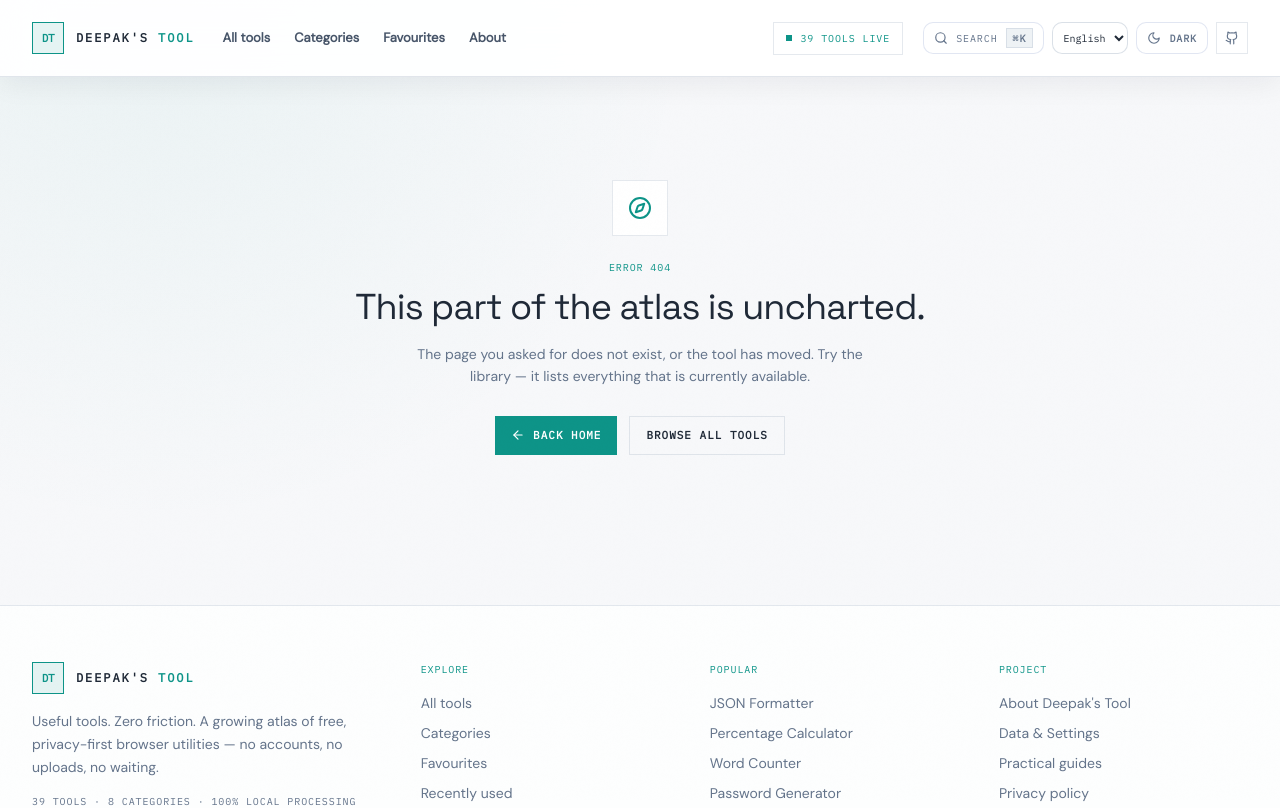
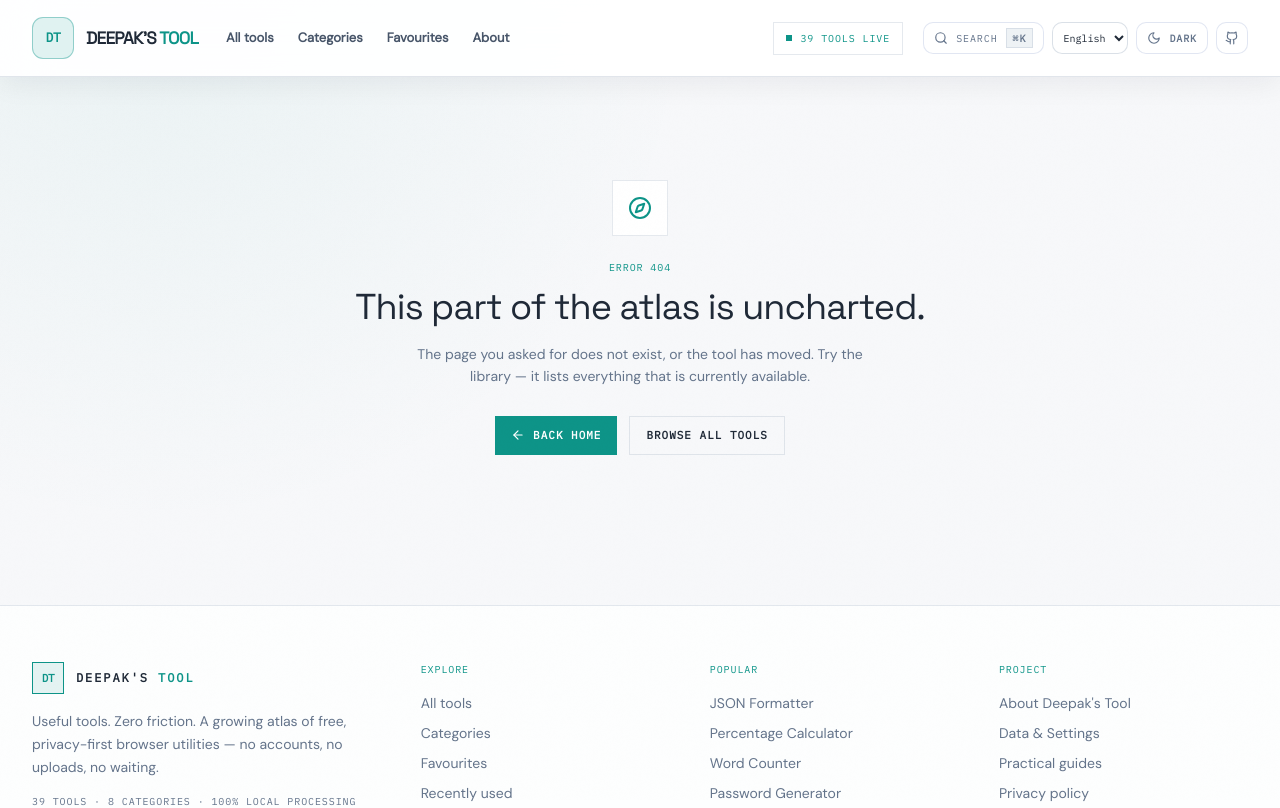
Before and after one commit to deepbat/toolatlas, a React (Vite) app: page /tmp/pvc-home.png in a window 1280 px wide. Shown: the top 808 px of the page. Built offline with nearby package versions, Linux system fonts and the light colour scheme.

Commit message:
Update index.css

```diff
--- a/src/index.css
+++ b/src/index.css
@@ -963,21 +963,21 @@ header.sticky {
   box-shadow: 0 12px 40px rgba(0,0,0,.2);
 }
 header.sticky .container-page { height: 76px; }
-header.sticky a[aria-label="ToolAtlas home"] > span:first-child {
+header.sticky a[aria-label="Deepak's Tool home"] > span:first-child {
   width: 42px; height: 42px; border-radius: 13px;
   border: 1px solid rgba(116,145,255,.55);
   background: linear-gradient(145deg, #263d83, #101a38);
   box-shadow: 0 8px 24px rgba(75,105,240,.28), inset 0 1px rgba(255,255,255,.2);
 }
-header.sticky a[aria-label="ToolAtlas home"] > span:first-child span {
+header.sticky a[aria-label="Deepak's Tool home"] > span:first-child span {
   color: #b9c8ff; font-size: 13px;
 }
-header.sticky a[aria-label="ToolAtlas home"] > span:last-child span {
+header.sticky a[aria-label="Deepak's Tool home"] > span:last-child span {
   font-family: 'Space Grotesk', sans-serif;
   font-size: 17px; letter-spacing: -.04em;
 }
 header.sticky nav a { font-size: 13px; font-weight: 600; }
-header.sticky button, header.sticky select, header.sticky a[aria-label="ToolAtlas on GitHub"] {
+header.sticky button, header.sticky select, header.sticky a[aria-label="Deepak's Tool on GitHub"] {
   border-radius: 10px; border-color: rgba(135,157,204,.25);
   background: rgba(255,255,255,.035);
 }
@@ -1257,13 +1257,13 @@ header.sticky {
   box-shadow: 0 8px 28px rgb(15 23 42 / .06) !important;
 }
 .dark header.sticky { box-shadow: 0 8px 28px rgb(0 0 0 / .22) !important; }
-header.sticky a[aria-label="ToolAtlas home"] > span:first-child {
+header.sticky a[aria-label="Deepak's Tool home"] > span:first-child {
   border-radius: 11px !important;
   background: rgb(var(--accent) / .12) !important;
   border-color: rgb(var(--accent) / .38) !important;
   box-shadow: none !important;
 }
-header.sticky a[aria-label="ToolAtlas home"] > span:first-child span { color: rgb(var(--accent)) !important; }
+header.sticky a[aria-label="Deepak's Tool home"] > span:first-child span { color: rgb(var(--accent)) !important; }
 .stage {
   min-height: 620px !important;
   border: 1px solid rgb(var(--line) / .32) !important;
```
